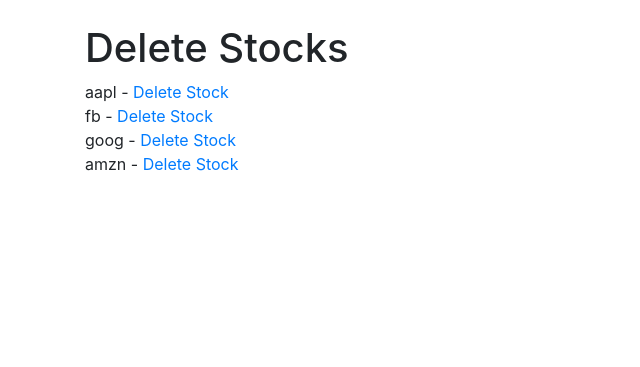
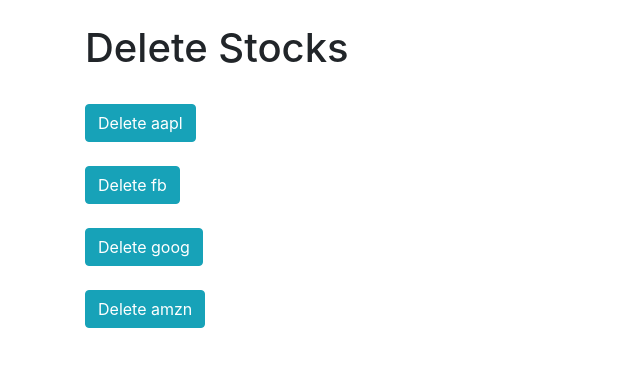
Before and after one commit to kayladuffy/stockapp, a Django app: page /delete_stock.html in a window 1280 px wide. Shown: the part 68-435 px from the top of the page, without its empty margins (0-640 px from the left). Run offline with Django 3.2, Linux system fonts and the light colour scheme; data comes from the database, SQL or seed files in the repository; some libraries are stand-ins or nearby versions.

Commit message:
Delete page button styling

```diff
--- a/stockapp/stockview/templates/delete_stock.html
+++ b/stockapp/stockview/templates/delete_stock.html
@@ -1,12 +1,12 @@
 {% extends 'base.html' %}
 {% block content %}
 
-<h1>Delete Stocks</h1>
+<h1>Delete Stocks</h1><br/>
 
 {% if ticker %}
 
     {% for item in ticker %}
-        {{ item }} - <a href="{% url 'delete' item.id %}">Delete Stock</a> <br/>
+        <a href="{% url 'delete' item.id %}" class="btn btn-info">Delete {{ item }}</a> <br/><br/>
     {% endfor %}
 {% else %}
     You don't have any stocks.
```
